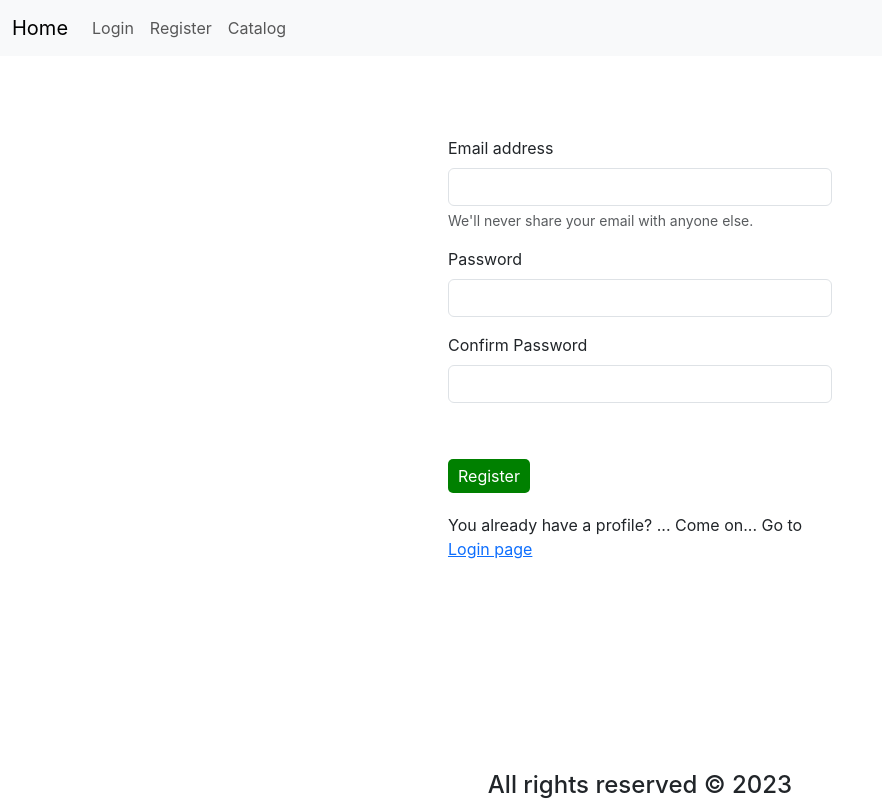
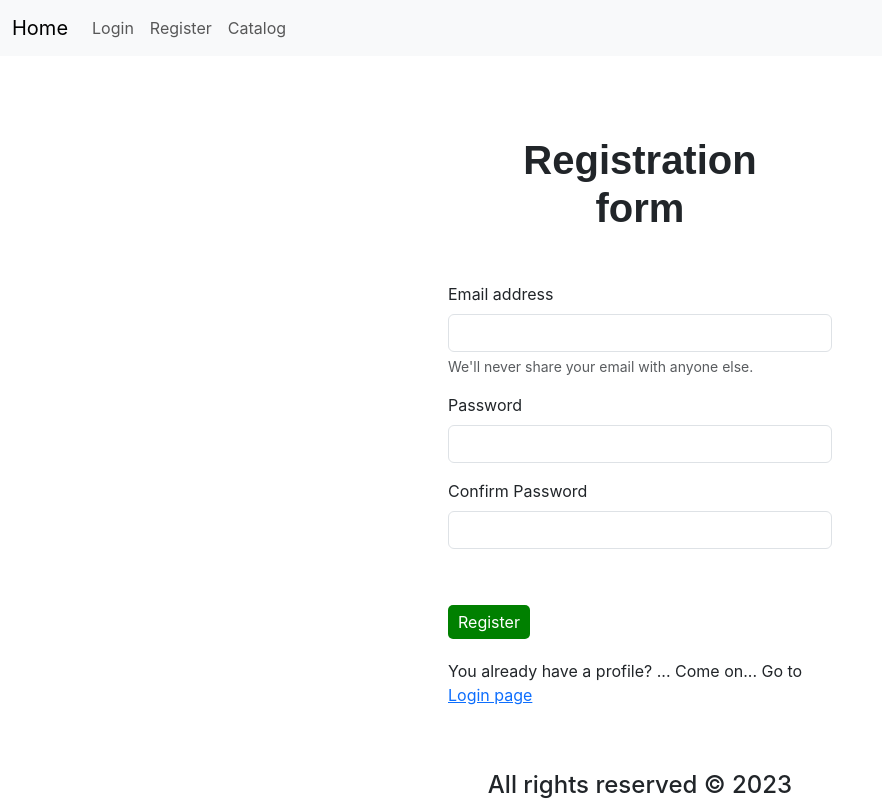
Before and after one commit to EmilPopovski24/react-course-project, a React (Create React App) app: page /register in a window 1280 px wide. Shown: the whole page, without its empty margins (0-882 px from the left). Built offline with nearby package versions, Linux system fonts and the light colour scheme.

Commit message:
Register form css update

```diff
--- a/src/components/Register/Register.css
+++ b/src/components/Register/Register.css
@@ -1,3 +1,9 @@
 .loginoption {
     margin-top:20px;
 }
+
+.register-header{
+    margin:50px;
+    font-family:Arial, Helvetica, sans-serif;
+    font-weight: bold;
+}
--- a/src/components/Register/Register.js
+++ b/src/components/Register/Register.js
@@ -16,6 +16,7 @@ export const Register = () => {
     return(
         <div>
             <form style={{width:"30%", margin: "80px auto"}} id="register-form" onSubmit={onSubmitfunc} method="POST">
+                <h1 className="register-header">Registration form</h1>
                 <div className="mb-3">
                     <label htmlFor="exampleInputEmail1" className="form-label">Email address</label>
                     <input name="email" value={values.email} onChange={changeHandler} type="email" className="form-control" id="exampleInputEmail1" aria-describedby="emailHelp" />
```
